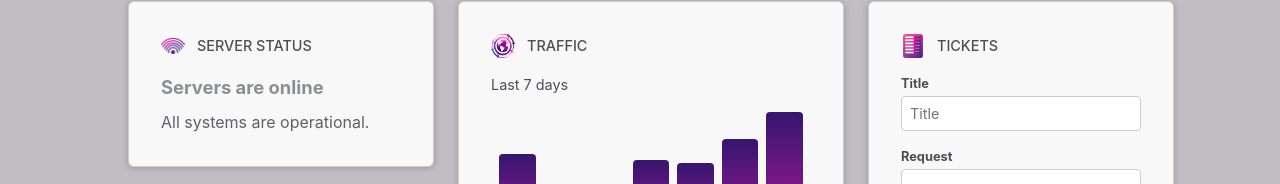
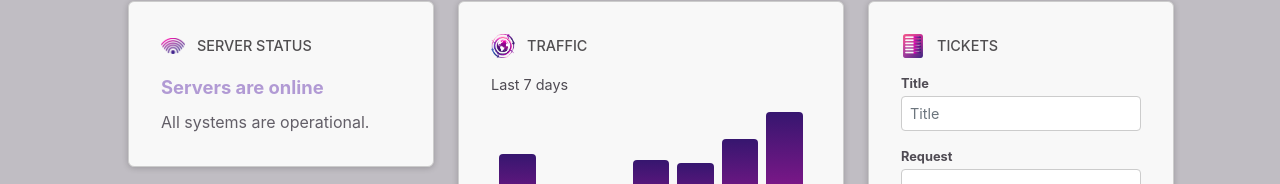
Before and after one commit to MinaNasser/Angular-The-Complete-Guide, an Angular app in the folder 06-cmp-deep-dive/: page / in a window 1280 px wide. Shown: the part 183-367 px from the top of the page. Built offline with nearby package versions, Linux system fonts and the light colour scheme.

Commit message:
currentStatus

```diff
--- a/06-cmp-deep-dive/src/app/dashboard/server-status/server-status.component.html
+++ b/06-cmp-deep-dive/src/app/dashboard/server-status/server-status.component.html
@@ -1,3 +1,13 @@
+<!-- [class.status]="currentStatus === 'offline'" -->
+
+<div
+  [class]="{
+    status: true,
+    'status-online': currentStatus === 'online',
+    'status-offline': currentStatus === 'offline',
+    'status-unknown': currentStatus === 'unknown'
+  }"
+>
   @if (currentStatus === 'online') {
   <p>Servers are online</p>
   <p>All systems are operational.</p>
@@ -6,5 +16,6 @@
   <p>Functionality should be restored soon.</p>
   } @else {
   <p>Server status is unknown</p>
-<p>Fetching server s tatus failed.</p>
+  <p>Fetching server status failed.</p>
   }
+</div>
--- a/06-cmp-deep-dive/src/app/dashboard/server-status/server-status.component.ts
+++ b/06-cmp-deep-dive/src/app/dashboard/server-status/server-status.component.ts
@@ -5,8 +5,13 @@
   standalone: true,
   imports: [],
   templateUrl: './server-status.component.html',
-  styleUrl: './server-status.component.css'
+  styleUrl: './server-status.component.css',
 })
 export class ServerStatusComponent {
   currentStatus = 'online';
+
+  getStatus() {
+    // Simulate fetching server status
+    return this.currentStatus;
+  }
 }
```
Lines whose indentation alone changed are shown as unchanged.
